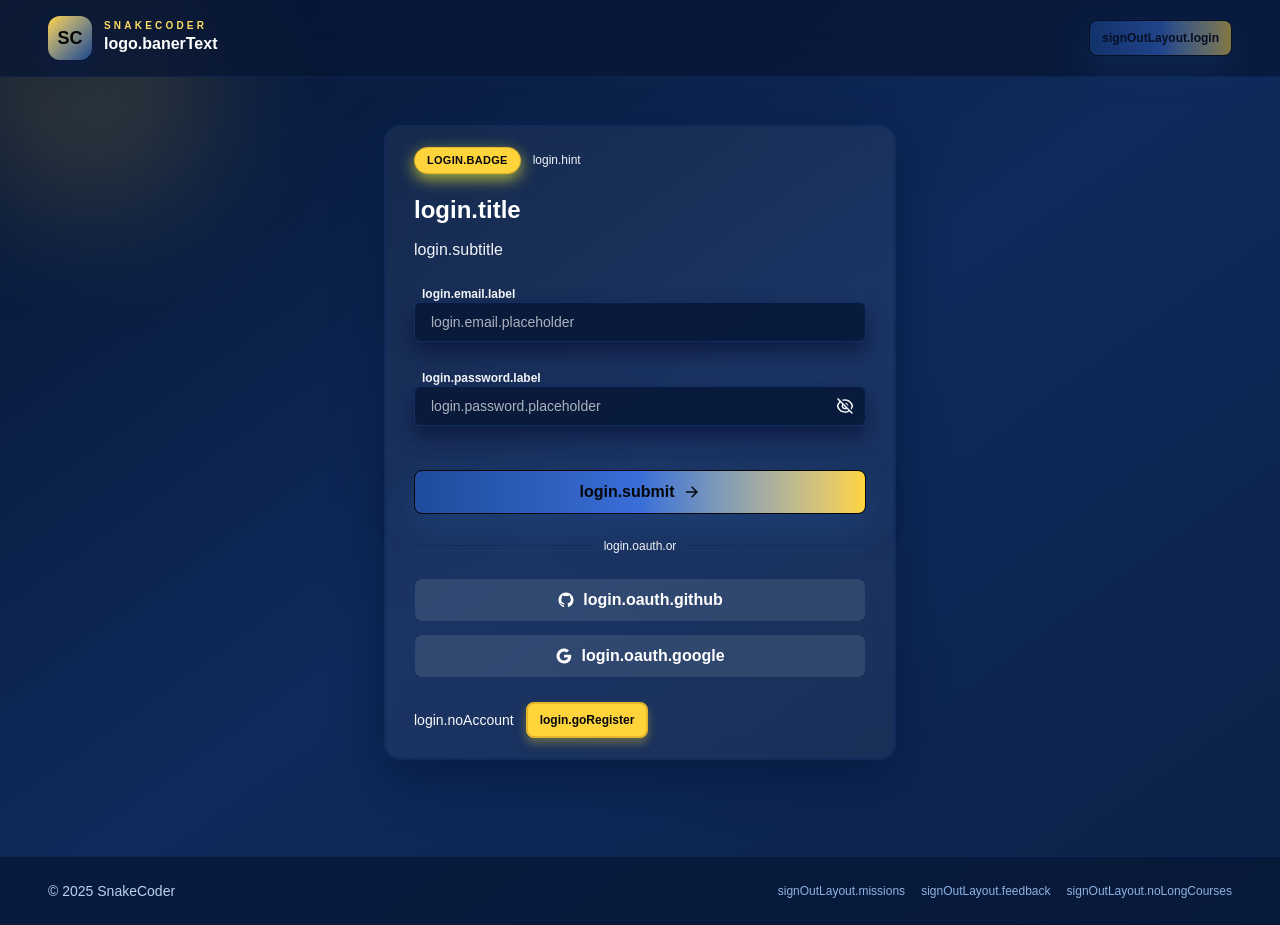
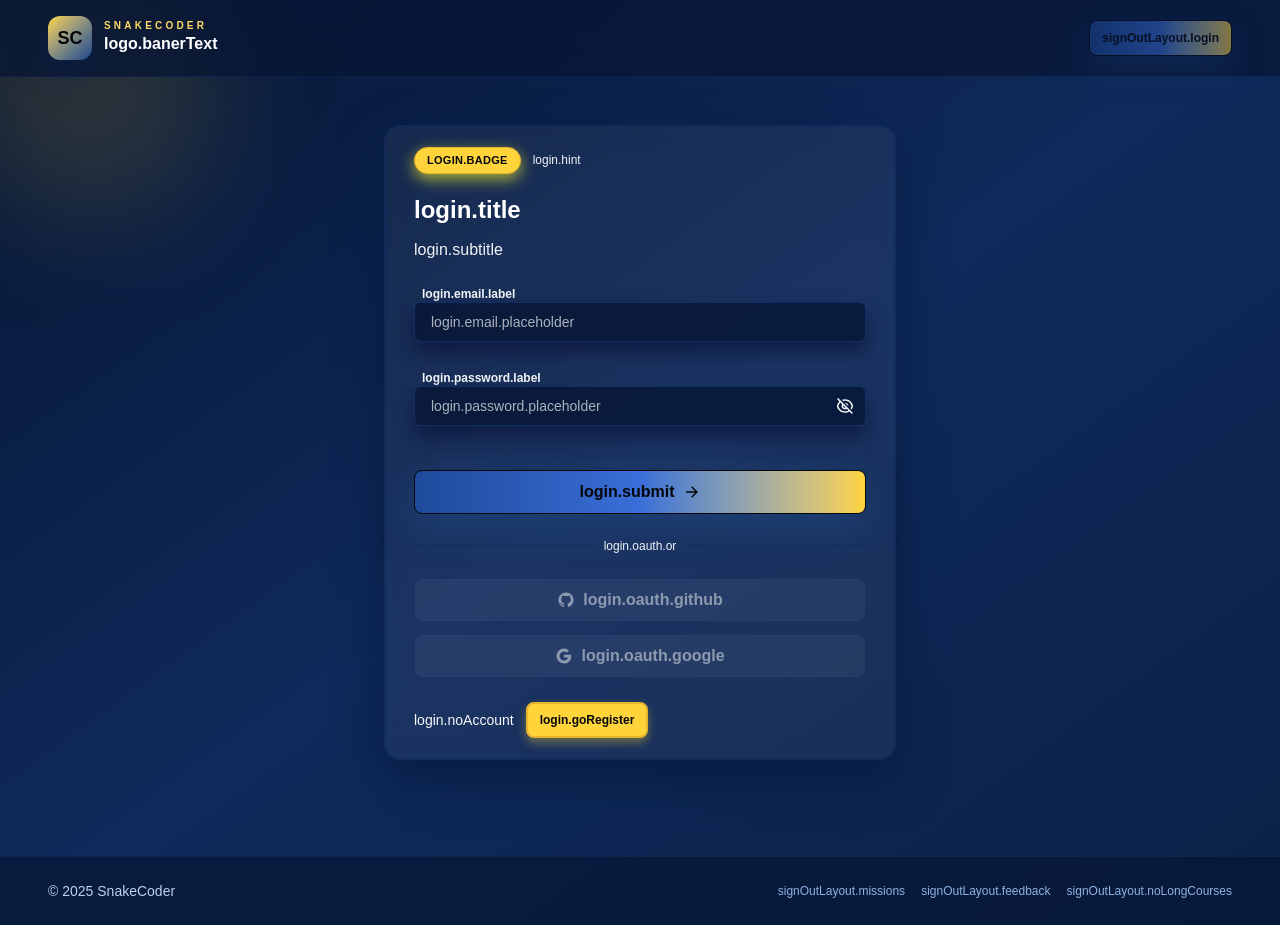
Before and after one commit to PatGaj/SnakeCoder, a Next.js app in the folder apps/snake_coder/: page /en/login in a window 1280 px wide. Built offline with nearby package versions, Linux system fonts and the light colour scheme.

Commit message:
chore: disable GitHub and Google auth buttons

```diff
--- a/apps/snake_coder/src/features/login/Login.tsx
+++ b/apps/snake_coder/src/features/login/Login.tsx
@@ -138,7 +138,8 @@ const Login = () => {
             leftIcon={<RiGithubFill size={18} />}
             onClick={() => handleOAuth('github')}
             loading={oauthLoading === 'github'}
-            disabled={isSubmitting || oauthLoading !== null}
+            // disabled={isSubmitting || oauthLoading !== null}
+            disabled={true}
           >
             {t('oauth.github')}
           </Button>
@@ -151,7 +152,8 @@ const Login = () => {
             leftIcon={<RiGoogleFill size={18} />}
             onClick={() => handleOAuth('google')}
             loading={oauthLoading === 'google'}
-            disabled={isSubmitting || oauthLoading !== null}
+            // disabled={isSubmitting || oauthLoading !== null}
+            disabled={true}
           >
             {t('oauth.google')}
           </Button>
```
